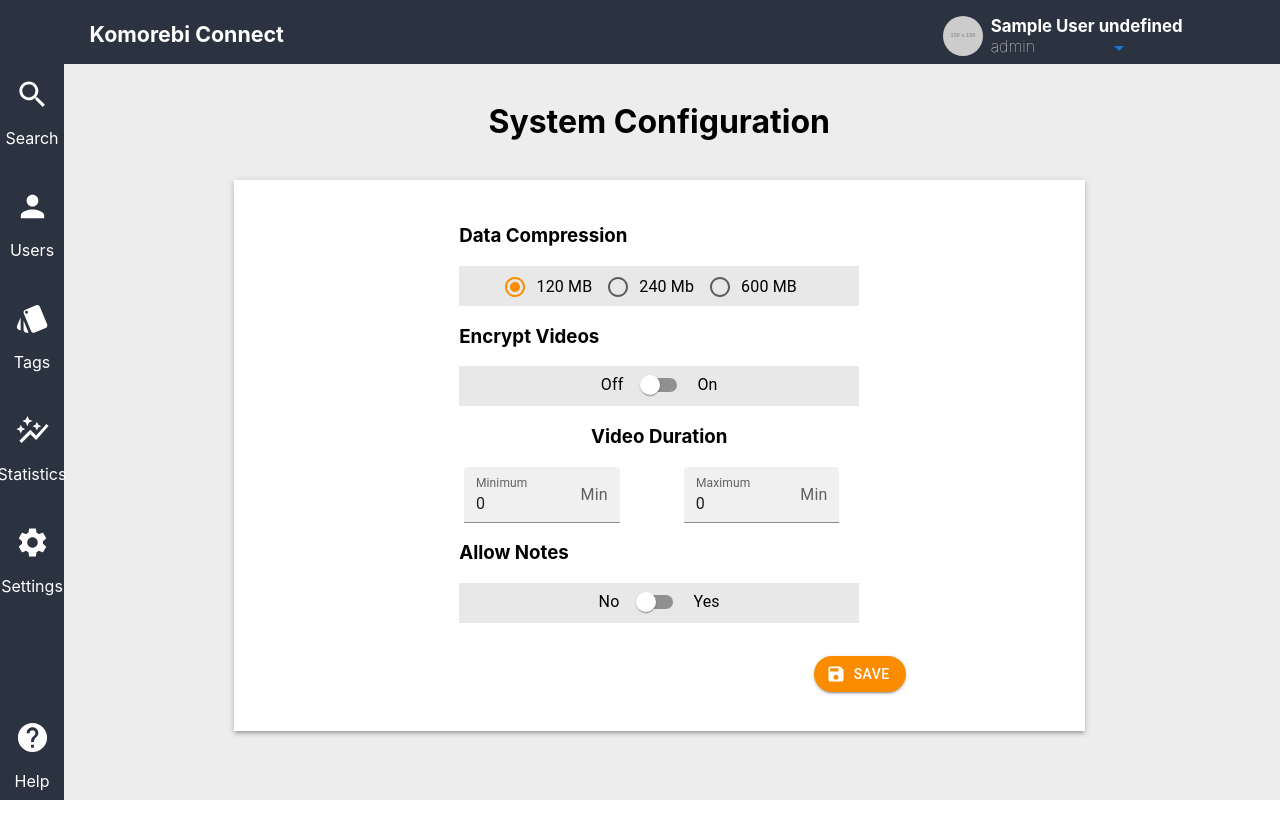
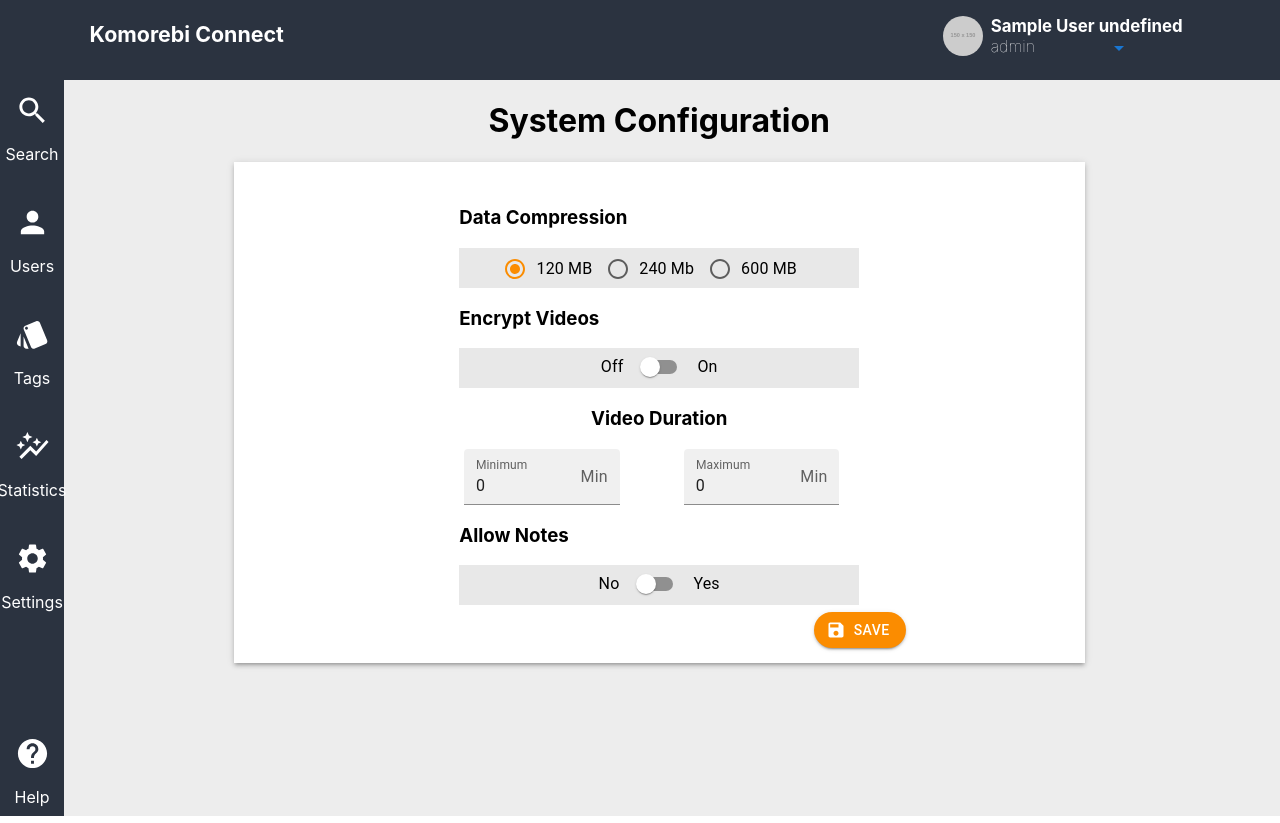
Before and after one commit to komorebis-team/komorebis-view, a React (Create React App) app: page /admin/settings in a window 1280 px wide. Built offline with nearby package versions, Linux system fonts and the light colour scheme; sample sign-in values are in the browser's storage.

Commit message:
Cambios a botones
Se arreglo la colocacion de los botones.

```diff
--- a/src/components/General/Header.jsx
+++ b/src/components/General/Header.jsx
@@ -5,7 +5,7 @@ import NavBarAvatar from "../NavBar/NavBarAvatar";
 
 const komorebiHeader = css`
   width: 100vw;
-  height: 8vh;
+  height: 10vh;
   background-color: #2b3340;
   color: white;
   display: flex;
@@ -14,7 +14,7 @@ const komorebiHeader = css`
   align-content: center;
   box-sizing: border-box;
   padding: 0 7vw;
-  max-height: 8vh;
+
 `
 
 const komorebiLabel = css`
--- a/src/components/Settings.jsx
+++ b/src/components/Settings.jsx
@@ -23,8 +23,8 @@ export default function Settings(){
         <div>
             <div className={settings}>
 
-                <h1 className= {innerTitle}>System Configuration</h1>
-                <Box className= {centeredElement} sx={{ width:800,height:500 , boxShadow:3, backgroundColor:"white", padding: "2vw"}}>
+                <h1 className= {centeredElement}>System Configuration</h1>
+                <Box className= {centeredElement} sx={{ width:800,height:450 , boxShadow:3, backgroundColor:"white", padding: "2vw"}}>
                 <FormControl>
                     <h3>Data Compression</h3>
                     <Box className= {centeredElement} sx={{width:400,height:40, boxShadow:0,backgroundColor:"#E8E8E8"}}>
@@ -105,10 +105,10 @@ export default function Settings(){
       </Stack>
                </Box>
             </FormControl>
-            <br></br>
 
 
-            <Button  theme={theme} mat-button color="primary" variant="contained" startIcon={<SaveIcon />} style={{alignSelf: "flex-end", marginRight: '12vw', marginTop: '1vw'}}>
+
+            <Button  theme={theme} mat-button color="primary" variant="contained" startIcon={<SaveIcon />} style={{alignSelf: "flex-end", marginRight: '12vw', marginTop: '0.5vw'}}>
   Save
 </Button>
 
--- a/src/components/TagsCatalogue.jsx
+++ b/src/components/TagsCatalogue.jsx
@@ -43,7 +43,7 @@ export default function TagsCatalogue(){
                     rows={rows}
                 />
 
-                <Button theme={theme} variant="contained" style={{alignSelf: "flex-end", marginRight: '6vw', marginTop: '3vw'}}> + ADD </Button>
+                <Button theme={theme} variant="contained" style={{alignSelf: "flex-end", marginRight: '6vw', marginTop: '1vw',marginBottom:'2vw'}}> + ADD </Button>
 
             </div>
             </Paper>
--- a/src/components/UsersCatalogue.jsx
+++ b/src/components/UsersCatalogue.jsx
@@ -54,7 +54,7 @@ export default function UsersCatalogue(){
                     rows={rows}
                 />
 
-                <Button theme={theme} variant="contained" style={{alignSelf: "flex-end", marginRight: '6vw', marginTop: '3vw'}}> + ADD </Button>
+                <Button theme={theme} variant="contained" style={{alignSelf: "flex-end", marginRight: '6vw', marginTop: '1vw',marginBottom:'2vw'}}> + ADD </Button>
 
             </div>
             <Outlet/>
```
